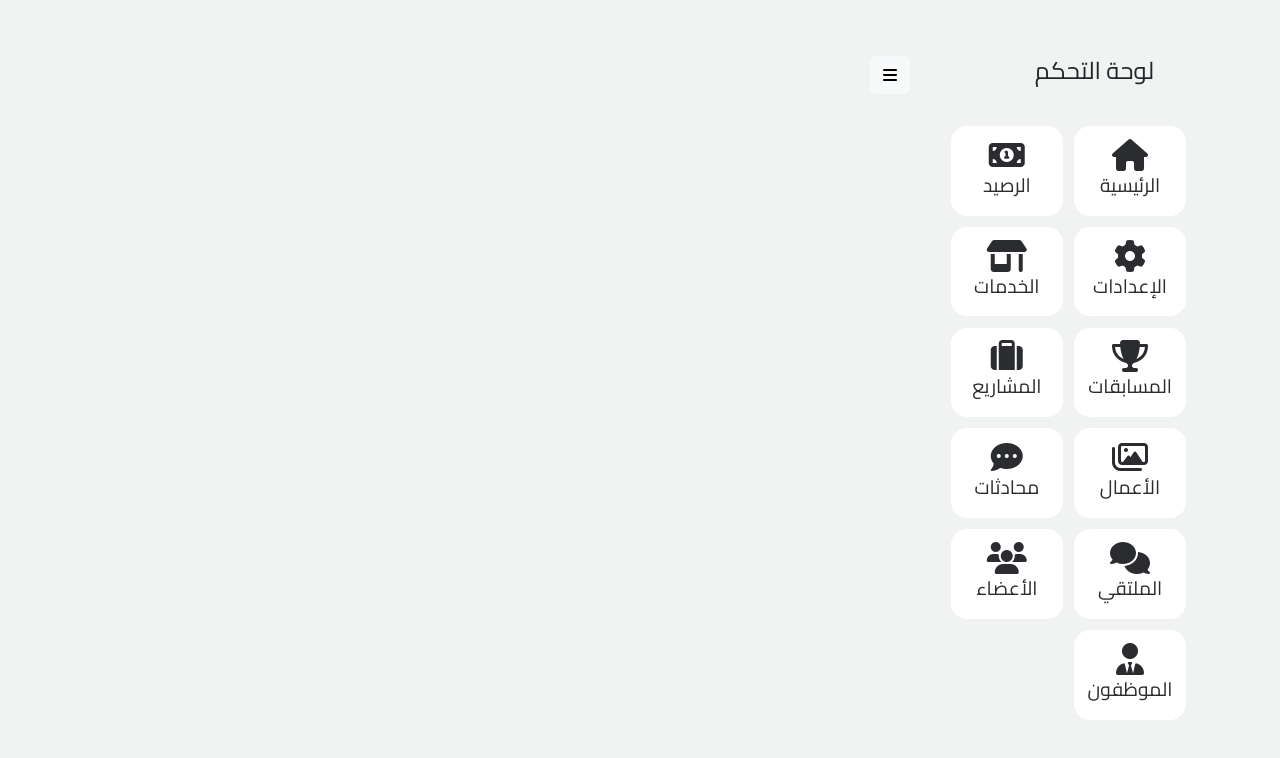
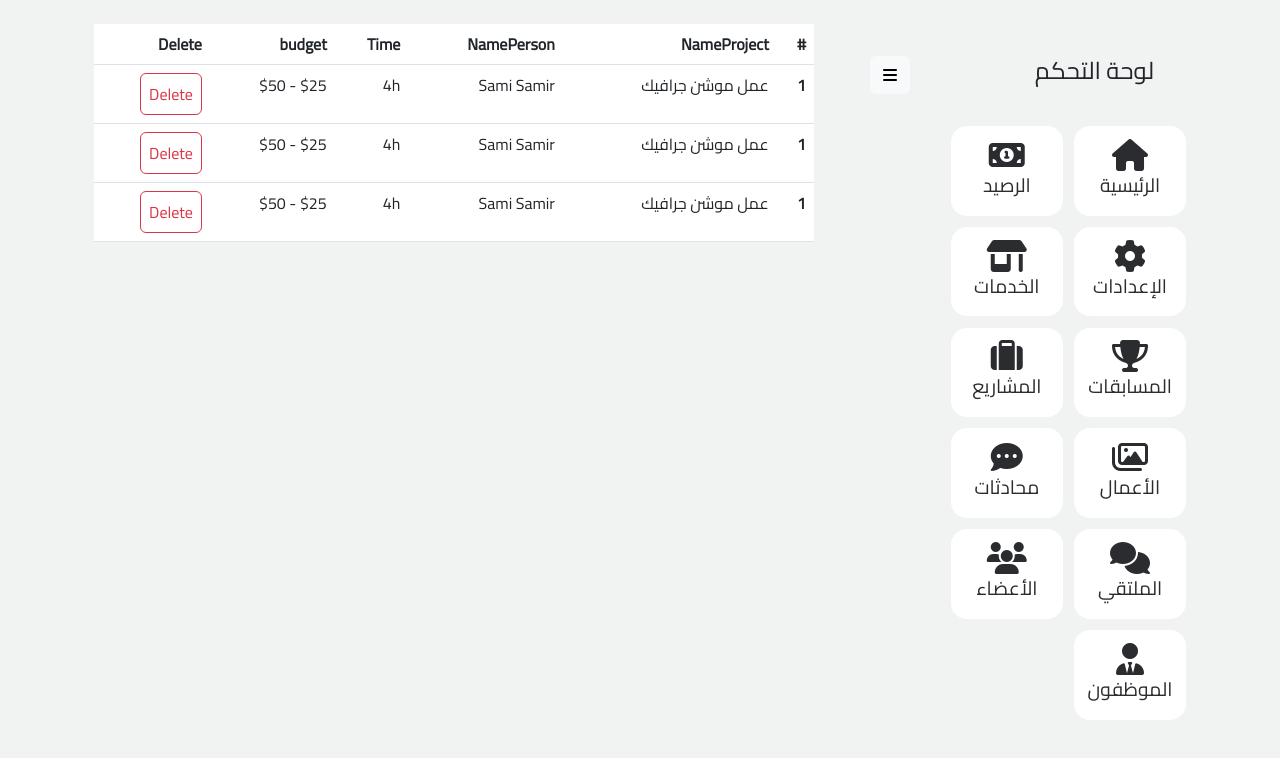
Before and after one commit to Mostafa-sayedahmed/kafil_Dashboard, a React (Create React App) app: page /Projects in a window 1280 px wide. Shown: the top 758 px of the page. Built offline with nearby package versions, Linux system fonts and the light colour scheme.

Commit message:
craete Card component and project  page

```diff
--- a/src/App.js
+++ b/src/App.js
@@ -8,6 +8,7 @@ import Sidebar from "./components/sidebar/sidebar";
 import { Routes, Route } from "react-router-dom";
 import Dashboard from "./pages/dashboard/dashboard";
 import Users from "./pages/users/users";
+import Projects from './pages/projects/projects';
 function App() {
   return (
     <div className="mainapp" dir="rtl">
@@ -20,6 +21,7 @@ function App() {
             <Routes>
               <Route path="/" element={<Dashboard />} />
               <Route path="/users" element={<Users />} />
+              <Route path="/Projects" element={<Projects />} />
             </Routes>
           </Col>
         </Row>
--- /dev/null
+++ b/src/components/Card/Card.css
@@ -0,0 +1,3 @@
+.bghover :hover{
+    background-color: aquamarine;
+}
--- /dev/null
+++ b/src/components/Card/Card.js
@@ -0,0 +1,32 @@
+import React from 'react'
+ import './Card.css'
+
+export default function Card(props) {
+  return (
+
+    //    <div className='d-flex bg-white  justify-content-between align-items-center p-3 mt-5 border rounded'>
+    //         <h4 className='mx-4 bghover'> {props.NameProject} </h4>
+    //         <h5 className='mx-4 bghover'> {props.NamePerson}</h5>
+    //         <h6 className='mx-4 bghover'> {props.Time} </h6>
+    //         <h6 className='mx-4 bghover'> {props.budget} </h6>
+    //         <button className='btn btn-outline-danger p-2 rounded'>Delete</button>
+    //    </div>
+
+
+
+
+    <tr>
+      <th scope="row">1</th>
+      <td>{props.NameProject}</td>
+      <td>{props.NamePerson}</td>
+      <td>{props.Time}</td>
+      <td>{props.budget}</td>
+      <td><button className='btn btn-outline-danger p-2 rounded'>Delete</button></td>
+    </tr>
+
+
+
+
+
+  )
+}
--- /dev/null
+++ b/src/pages/projects/projects.js
@@ -0,0 +1,26 @@
+import React from 'react'
+import Card from '../../components/Card/Card'
+
+export default function Projects() {
+  return (
+  <>
+  <table class="table table-hover bg-white">
+    <thead>
+    <tr>
+      <th >#</th>
+      <th >NameProject</th>
+      <th >NamePerson</th>
+      <th >Time</th>
+      <th >budget</th>
+      <th >Delete</th>
+    </tr>
+  </thead>
+  <tbody>
+     <Card NameProject="عمل موشن جرافيك" NamePerson="Sami Samir" Time="4h" budget="$25 - $50"/>
+     <Card NameProject="عمل موشن جرافيك" NamePerson="Sami Samir" Time="4h" budget="$25 - $50"/>
+     <Card NameProject="عمل موشن جرافيك" NamePerson="Sami Samir" Time="4h" budget="$25 - $50"/>
+     </tbody>
+     </table>
+    </>
+  )
+}
```
